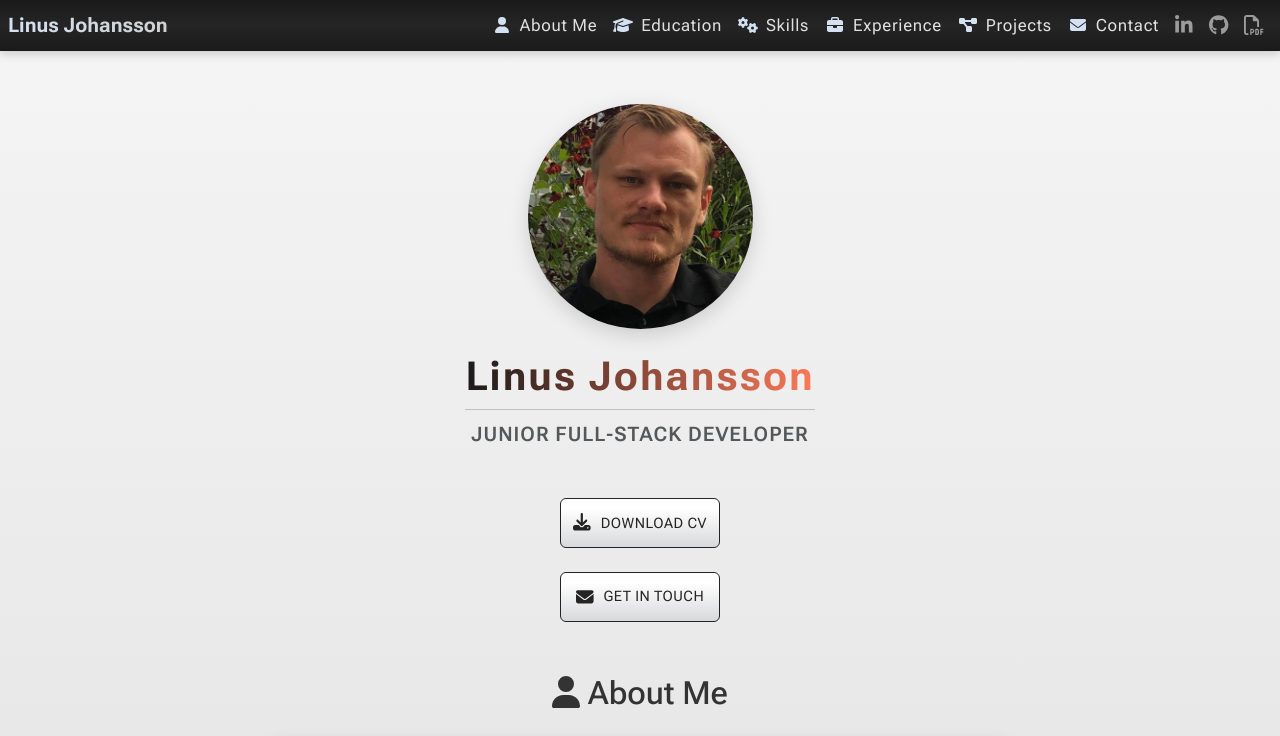
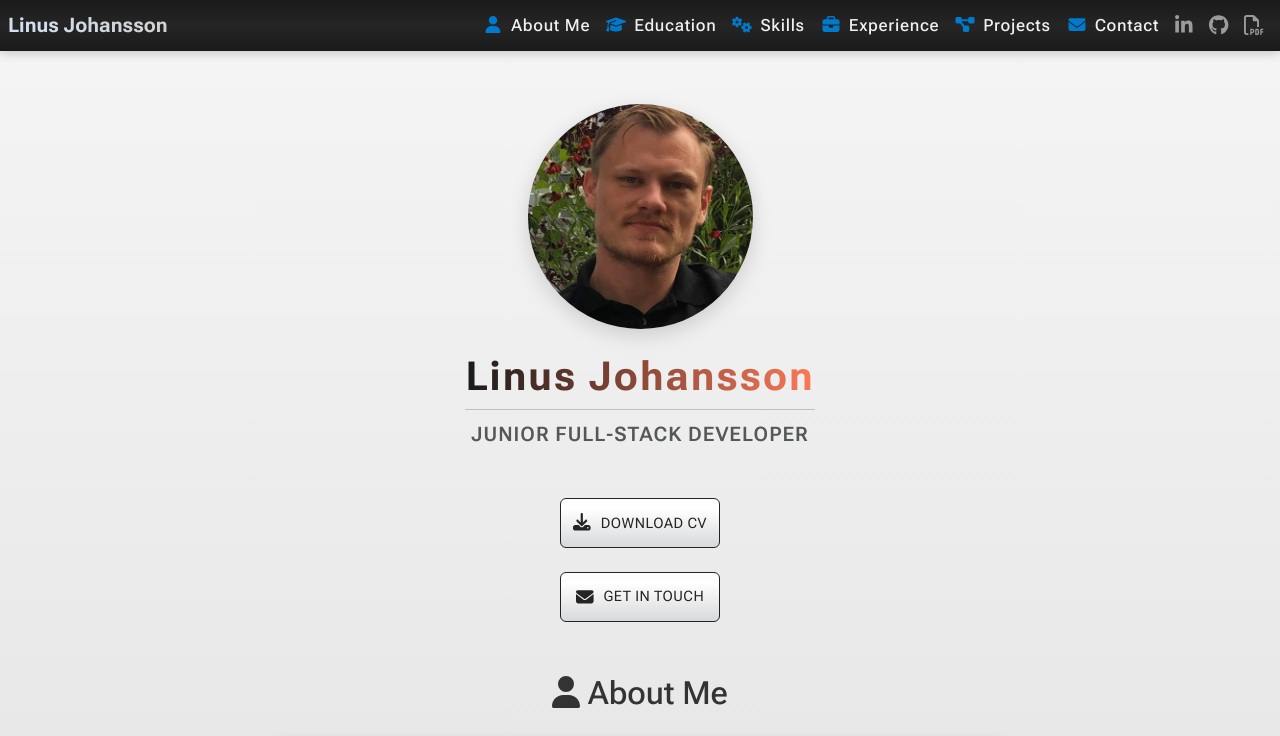
Before and after one commit to j0hanz/j0hanz-portfolio, a React (Create React App) app: page / in a window 1280 px wide. Shown: the top 736 px of the page. Built offline with nearby package versions, Linux system fonts and the light colour scheme.

Commit message:
Refactor NavBar styles for improved readability and accessibility

```diff
--- a/src/components/styles/NavBar.module.css
+++ b/src/components/styles/NavBar.module.css
@@ -1,35 +1,25 @@
 .navIcon {
-  color: #d3e1f2;
+  color: #007acc;
+  height: 17px;
   width: auto;
 }
 
 .navLink {
-  color: #e0e0e0;
+  color: #f0f0f0;
   letter-spacing: 0.7px;
-  transition: all 0.3s ease;
+  font-weight: 500;
   font-size: 1.05rem;
-  background-clip: text;
-  -webkit-background-clip: text;
+  transition:
+    color 0.3s ease,
+    transform 0.3s ease;
 }
 
 .navLink:hover {
-  color: #e0e0e069;
+  color: #66b2ff;
 }
 
 .navLink:active {
-  transform: scale(0.99);
-}
-
-@keyframes gradientShift {
-  0% {
-    background-position: 0% 50%;
-  }
-  50% {
-    background-position: 100% 50%;
-  }
-  100% {
-    background-position: 0% 50%;
-  }
+  transform: scale(0.98);
 }
 
 .customNavbar {
```
